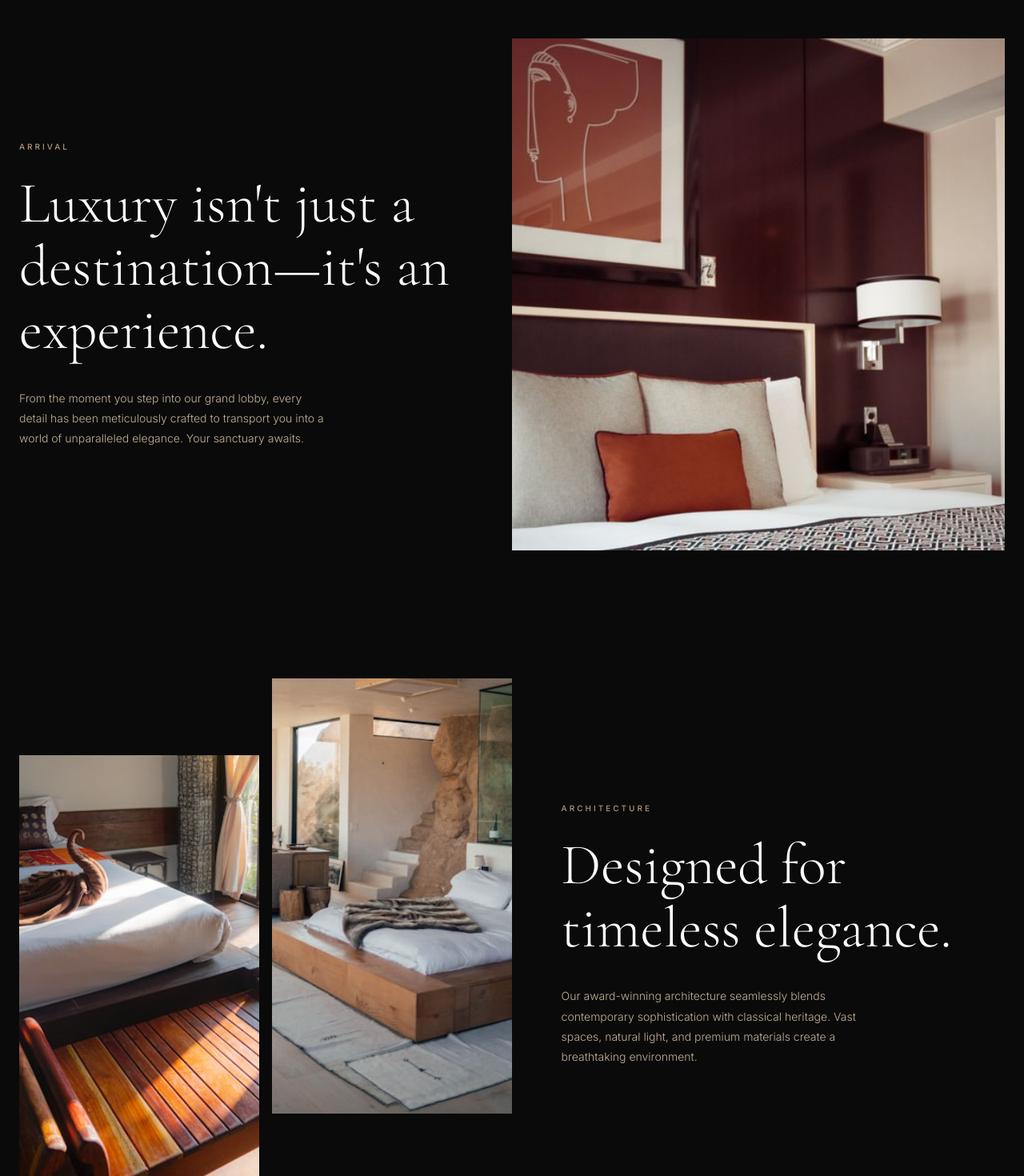
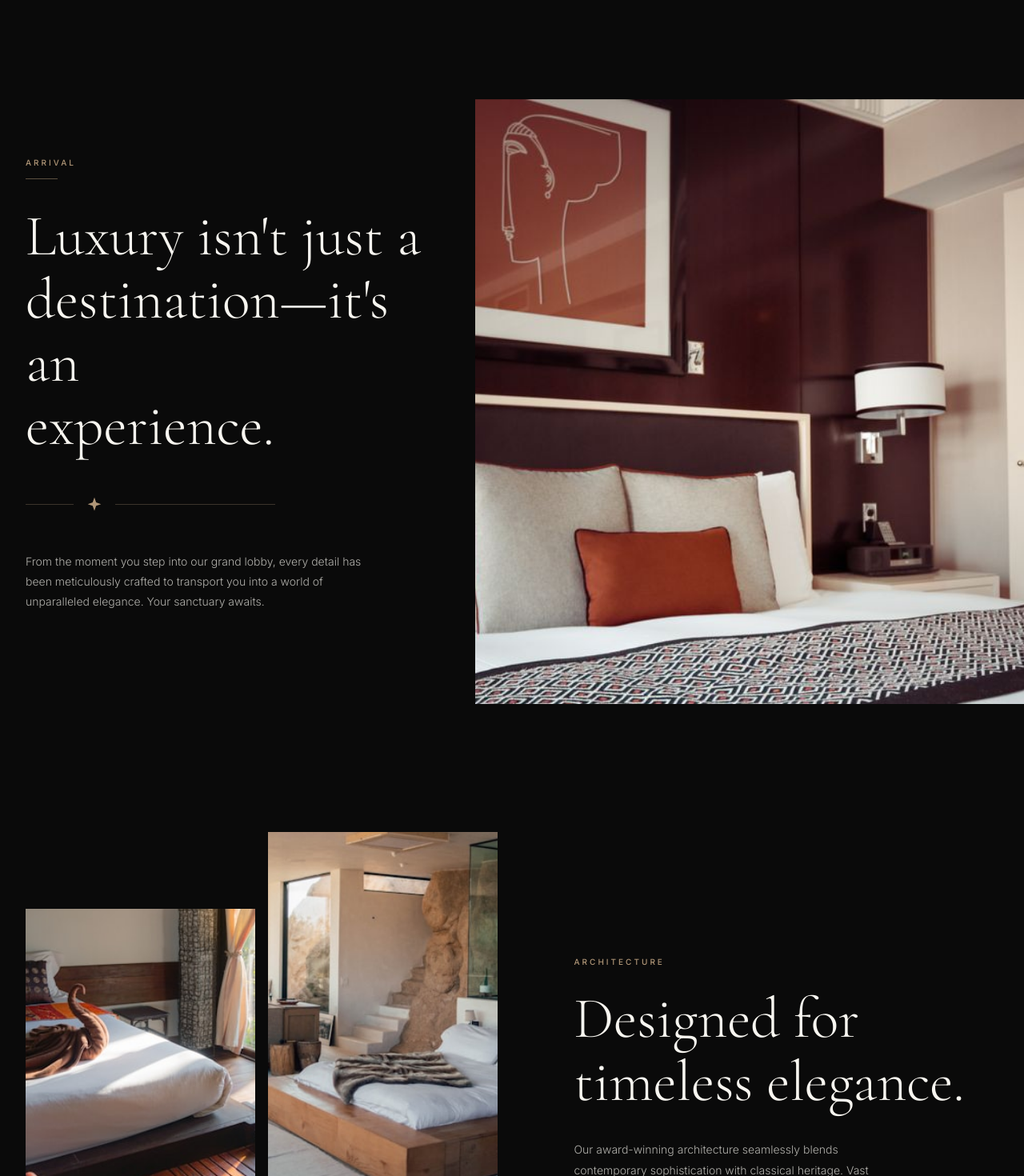
Before and after one commit to kurewarvaishnavi05/TEMP3-Hospitality-, a Next.js app: page / in a window 1280 px wide. Shown: the part 880-2350 px from the top of the page at 80% size. Built offline with nearby package versions, Linux system fonts and the light colour scheme.

Commit message:
Update Arrival section layout to exactly match reference design with edge-to-edge image and decorative elements

```diff
--- a/src/components/sections/EditorialStorytelling.tsx
+++ b/src/components/sections/EditorialStorytelling.tsx
@@ -16,67 +16,87 @@ export function EditorialStorytelling() {
   const y2 = useTransform(scrollYProgress, [0, 1], ["0%", "-20%"]);
 
   return (
-    <section ref={container} className="py-32 bg-surface relative overflow-hidden">
-      <div className="container mx-auto px-6">
-
+    <section ref={container} className="bg-[#0a0a0a] relative overflow-hidden py-24 lg:py-40">
         {/* Story 1 */}
-        <div className="flex flex-col-reverse lg:flex-row items-center justify-between gap-10 mb-40">
-          <div className="w-full lg:w-[45%] flex flex-col items-start z-20 lg:-mr-16 bg-surface/80 lg:bg-transparent backdrop-blur-md lg:backdrop-blur-none p-6 lg:p-0">
+        <div className="flex flex-col-reverse lg:flex-row items-center justify-between gap-12 lg:gap-0 mb-40 w-full pl-6 lg:pl-[max(2rem,calc((100vw-1400px)/2))]">
+          <div className="w-full lg:w-[45%] flex flex-col items-start z-20 pr-6 lg:pr-16 lg:py-20">
+            <div className="flex flex-col mb-8">
               <motion.span
                 initial={{ opacity: 0, y: 20 }}
                 whileInView={{ opacity: 1, y: 0 }}
                 viewport={{ once: true, margin: "-100px" }}
                 transition={{ duration: 0.8 }}
-              className="text-[10px] uppercase tracking-[0.3em] text-accent mb-6 font-sans font-medium"
+                className="text-[10px] uppercase tracking-[0.3em] text-[#b09677] font-sans font-medium mb-3"
               >
                 Arrival
               </motion.span>
+              <motion.div
+                initial={{ opacity: 0, width: 0 }}
+                whileInView={{ opacity: 1, width: "40px" }}
+                viewport={{ once: true, margin: "-100px" }}
+                transition={{ duration: 0.8, delay: 0.2 }}
+                className="h-[1px] bg-[#b09677]/50"
+              />
+            </div>
 
             <motion.h2
               initial={{ opacity: 0, y: 30 }}
               whileInView={{ opacity: 1, y: 0 }}
               viewport={{ once: true, margin: "-100px" }}
               transition={{ duration: 0.8, delay: 0.1 }}
-              className="text-5xl lg:text-7xl font-serif text-white leading-[1.1] mb-8 font-light"
+              className="text-5xl lg:text-[72px] font-serif text-[#f8f6f0] leading-[1.1] mb-12 font-light antialiased"
             >
-              Luxury isn't just a destination—it's an experience.
+              Luxury isn't just a <br className="hidden lg:block"/> destination—it's an <br className="hidden lg:block"/> experience.
             </motion.h2>
+
+            <motion.div
+              initial={{ opacity: 0, y: 20 }}
+              whileInView={{ opacity: 1, y: 0 }}
+              viewport={{ once: true, margin: "-100px" }}
+              transition={{ duration: 0.8, delay: 0.2 }}
+              className="flex items-center w-full mb-12 gap-4"
+            >
+              <div className="flex-grow h-[1px] bg-[#b09677]/30 max-w-[60px]"></div>
+              <svg width="20" height="20" viewBox="0 0 24 24" fill="none" className="text-[#b09677]" xmlns="http://www.w3.org/2000/svg">
+                <path d="M12 1L14.59 8.41L22 11L14.59 13.59L12 21L9.41 13.59L2 11L9.41 8.41L12 1Z" fill="currentColor"/>
+              </svg>
+              <div className="flex-grow h-[1px] bg-[#b09677]/30 max-w-[200px]"></div>
+            </motion.div>
 
             <motion.p
               initial={{ opacity: 0, y: 20 }}
               whileInView={{ opacity: 1, y: 0 }}
               viewport={{ once: true, margin: "-100px" }}
-              transition={{ duration: 0.8, delay: 0.2 }}
-              className="text-muted font-sans font-light leading-[1.8] max-w-sm text-sm"
+              transition={{ duration: 0.8, delay: 0.3 }}
+              className="text-[#f8f6f0]/70 font-sans font-light leading-[1.8] max-w-[420px] text-sm"
             >
               From the moment you step into our grand lobby, every detail has been meticulously crafted to transport you into a world of unparalleled elegance. Your sanctuary awaits.
             </motion.p>
           </div>
 
-          <div className="w-full lg:w-[50%] h-[80vh] min-h-[600px] relative overflow-hidden z-10">
-            <motion.div style={{ y: y1 }} className="absolute inset-0 -top-[20%] -bottom-[20%]">
+          <div className="w-full lg:w-[55%] h-[60vh] lg:h-[100vh] min-h-[500px] lg:min-h-[700px] relative overflow-hidden z-10">
+            <motion.div style={{ y: y1 }} className="absolute inset-0 -top-[10%] -bottom-[10%]">
               <Image
                 src="/hotel-arrival.jpg"
                 alt="Grand Hotel Lobby Experience"
                 fill
                 priority
-                sizes="(max-width: 1024px) 100vw, 50vw"
-                className="object-cover"
+                sizes="(max-width: 1024px) 100vw, 60vw"
+                className="object-cover object-center"
               />
             </motion.div>
           </div>
         </div>
 
         {/* Story 2 */}
-        <div className="flex flex-col-reverse lg:flex-row items-center justify-between gap-10">
-          <div className="w-full lg:w-[50%] flex gap-4 h-[80vh] min-h-[600px] relative z-10">
+        <div className="flex flex-col-reverse lg:flex-row items-center justify-between gap-12 lg:gap-24 w-full px-6 lg:px-[max(2rem,calc((100vw-1400px)/2))]">
+          <div className="w-full lg:w-[50%] flex gap-4 h-[60vh] lg:h-[80vh] min-h-[500px] lg:min-h-[600px] relative z-10">
             <div className="w-1/2 h-[85%] relative overflow-hidden mt-auto">
               <motion.div style={{ y: y2 }} className="absolute inset-0 -top-[20%] -bottom-[20%]">
                 <Image
                   src="/arch-1.jpg"
                   alt="Modern Hotel Architecture"
                   fill
-                  priority
                   sizes="(max-width: 1024px) 50vw, 25vw"
                   className="object-cover"
                 />
@@ -88,7 +108,6 @@ export function EditorialStorytelling() {
                   src="/arch-2.jpg"
                   alt="Luxurious Resort Architecture"
                   fill
-                  priority
                   sizes="(max-width: 1024px) 50vw, 25vw"
                   className="object-cover"
                 />
@@ -96,13 +115,13 @@ export function EditorialStorytelling() {
             </div>
           </div>
 
-          <div className="w-full lg:w-[45%] flex flex-col items-start z-20 lg:-ml-16 bg-surface/80 lg:bg-transparent backdrop-blur-md lg:backdrop-blur-none p-6 lg:p-0">
+          <div className="w-full lg:w-[45%] flex flex-col items-start z-20">
             <motion.span
               initial={{ opacity: 0, y: 20 }}
               whileInView={{ opacity: 1, y: 0 }}
               viewport={{ once: true, margin: "-100px" }}
               transition={{ duration: 0.8 }}
-              className="text-[10px] uppercase tracking-[0.3em] text-accent mb-6 font-sans font-medium"
+              className="text-[10px] uppercase tracking-[0.3em] text-[#b09677] font-sans font-medium mb-6"
             >
               Architecture
             </motion.span>
@@ -112,7 +131,7 @@ export function EditorialStorytelling() {
               whileInView={{ opacity: 1, y: 0 }}
               viewport={{ once: true, margin: "-100px" }}
               transition={{ duration: 0.8, delay: 0.1 }}
-              className="text-5xl lg:text-7xl font-serif text-white leading-[1.1] mb-8 font-light"
+              className="text-5xl lg:text-[72px] font-serif text-[#f8f6f0] leading-[1.1] mb-8 font-light"
             >
               Designed for timeless elegance.
             </motion.h2>
@@ -122,14 +141,12 @@ export function EditorialStorytelling() {
               whileInView={{ opacity: 1, y: 0 }}
               viewport={{ once: true, margin: "-100px" }}
               transition={{ duration: 0.8, delay: 0.2 }}
-              className="text-muted font-sans font-light leading-[1.8] max-w-sm text-sm"
+              className="text-[#f8f6f0]/70 font-sans font-light leading-[1.8] max-w-sm text-sm"
             >
               Our award-winning architecture seamlessly blends contemporary sophistication with classical heritage. Vast spaces, natural light, and premium materials create a breathtaking environment.
             </motion.p>
           </div>
         </div>
-
-      </div>
     </section>
   );
 }
```
Lines whose indentation alone changed are shown as unchanged.
